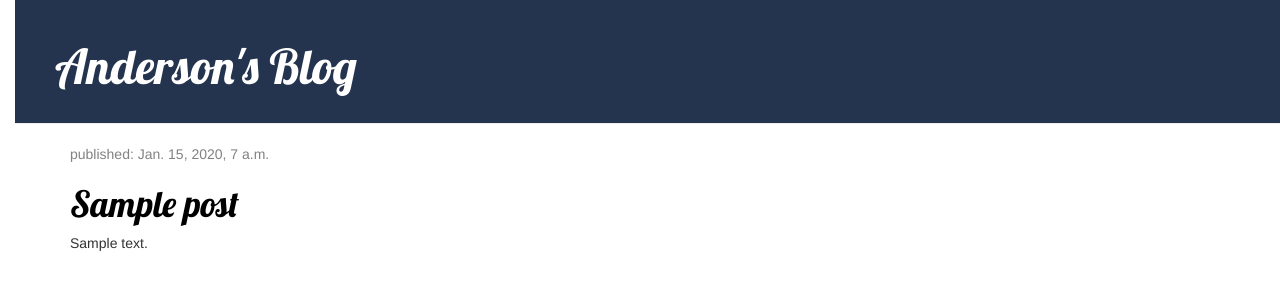
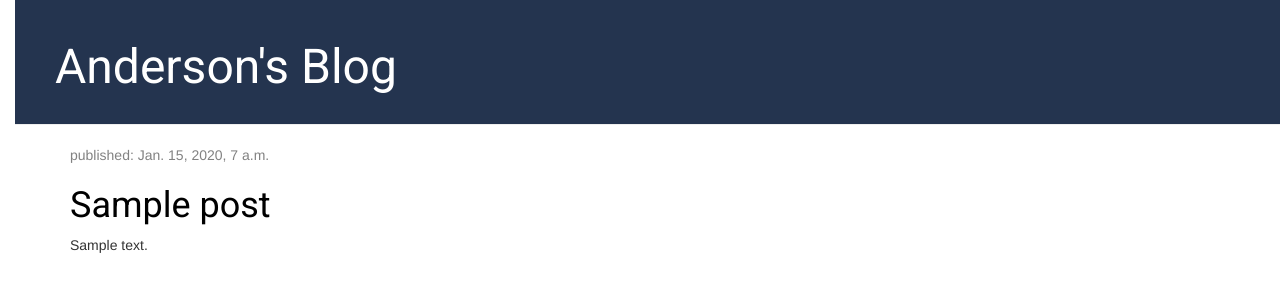
Before and after one commit to andersonLSergio/django-blog, a Django app: template blog/templates/blog/post_list.html in a window 1280 px wide. Shown: the top 300 px of the page. Run offline with Django 3.2, Linux system fonts and the light colour scheme; the template is opened without the code that fills it: values that come from a table or form of the project are taken from there, others are empty; tables that the repository leaves empty hold one stand-in row (values such as "Sample post"); some libraries are stand-ins or nearby versions.

Commit message:
Implementing detail post

```diff
--- a/blog/static/css/blog.css
+++ b/blog/static/css/blog.css
@@ -1,6 +1,6 @@
 h1 a {
     color: #FCA205;
-    font-family: 'Lobster';
+    font-family: 'Roboto';
 }
 
 body {
--- /dev/null
+++ b/blog/templates/blog/base.html
@@ -0,0 +1,25 @@
+<!DOCTYPE html>
+{% load static %}
+<html lang="en" dir="ltr">
+  <head>
+    <link rel="stylesheet" href="//maxcdn.bootstrapcdn.com/bootstrap/3.2.0/css/bootstrap.min.css">
+    <link rel="stylesheet" href="//maxcdn.bootstrapcdn.com/bootstrap/3.2.0/css/bootstrap-theme.min.css">
+    <link rel="stylesheet" href="{% static 'css/blog.css' %}">
+    <link href="https://fonts.googleapis.com/css?family=Roboto" rel="stylesheet" type="text/css">
+    <meta charset="utf-8">
+    <title>Anderson's blog</title>
+  </head>
+  <body>
+    <div class="page-header">
+       <h1><a href="/">Anderson's Blog</a></h1>
+    </div>
+    <div class="content container">
+      <div class="row">
+          <div class="col-md-8">
+              {% block content %}
+              {% endblock %}
+          </div>
+      </div>
+    </div>
+  </body>
+</html>
--- a/blog/templates/blog/post_list.html
+++ b/blog/templates/blog/post_list.html
@@ -1,32 +1,13 @@
-<!DOCTYPE html>
-{% load static %}
-<html lang="en" dir="ltr">
-  <head>
-    <link rel="stylesheet" href="//maxcdn.bootstrapcdn.com/bootstrap/3.2.0/css/bootstrap.min.css">
-    <link rel="stylesheet" href="//maxcdn.bootstrapcdn.com/bootstrap/3.2.0/css/bootstrap-theme.min.css">
-    <link rel="stylesheet" href="{% static 'css/blog.css' %}">
-    <link href="//fonts.googleapis.com/css?family=Lobster&subset=latin,latin-ext" rel="stylesheet" type="text/css">
-    <meta charset="utf-8">
-    <title>Anderson's blog</title>
-  </head>
-  <body>
-    <div class="page-header">
-       <h1><a href="/">Anderson's Blog</a></h1>
-    </div>
-    <div class="content container">
-      <div class="row">
-          <div class="col-md-8">
+{% extends 'blog/base.html' %}
+
+{% block content %}
     {% for post in posts %}
         <div class="post">
             <div class="date">
                 <p>published: {{ post.published_date }}</p>
             </div>
-                      <h1><a href="">{{ post.title }}</a></h1>
+            <h1><a href="{% url 'post_detail' pk=post.pk %}">{{ post.title }}</a></h1>
             <p>{{ post.text|linebreaksbr }}</p>
         </div>
     {% endfor %}
-          </div>
-      </div>
-    </div>
-  </body>
-</html>
+{% endblock %}
--- a/blog/urls.py
+++ b/blog/urls.py
@@ -3,4 +3,5 @@ from . import views
 
 urlpatterns = [
     path('', views.post_list, name='post_list'),
+    path('post/<int:pk>/', views.post_detail, name='post_detail'),
 ]
--- a/blog/views.py
+++ b/blog/views.py
@@ -6,3 +6,7 @@ from .models import Post
 def post_list(request):
     posts = Post.objects.filter(published_date__lte=timezone.now()).order_by('published_date')
     return render(request, 'blog/post_list.html', {'posts': posts})
+
+def post_detail(request, pk):
+    post = Post.objects.get(pk=pk)
+    return render(request, 'blog/post_detail.html', {'post': post})
```
Lines whose indentation alone changed are shown as unchanged.
